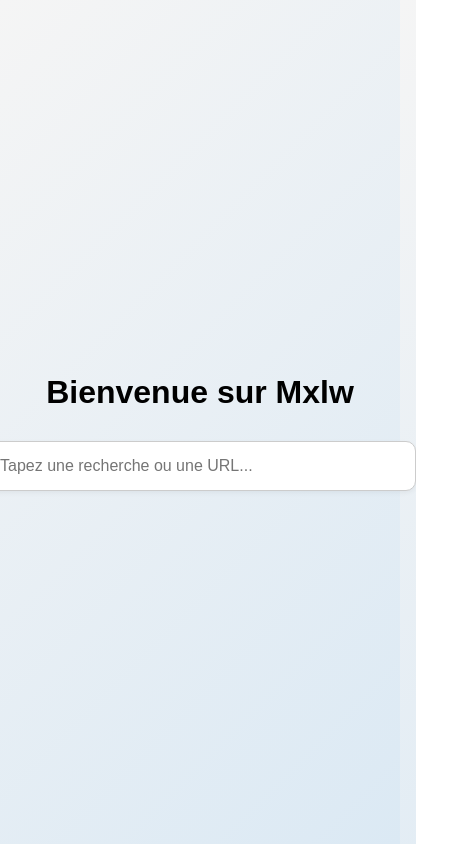
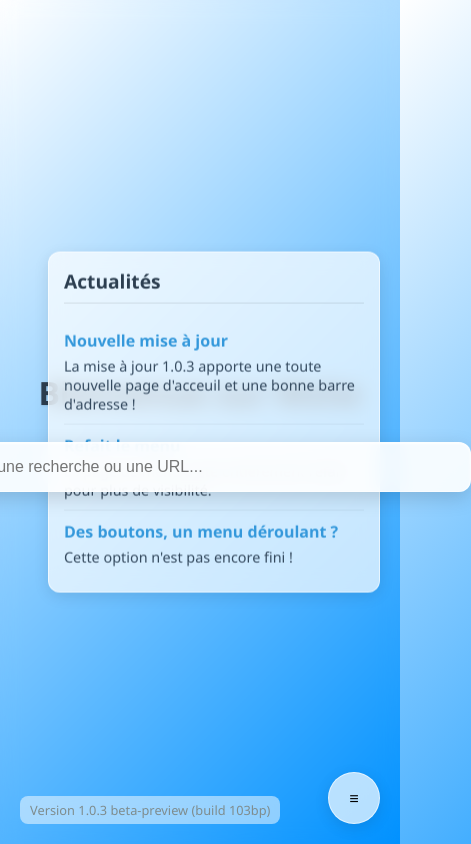
Before and after one commit to Maxlware-Developement/Mlxw-browser, an Electron app: page src/renderer/home.html in a window 400 px wide. Shown: the whole page, 471 px wide, since content can reach past the window. Drawn offline with Linux system fonts and the light colour scheme.

Commit message:
New home for 1.0.3

```diff
--- a/src/renderer/home.html
+++ b/src/renderer/home.html
@@ -6,31 +6,219 @@
   <style>
     body {
       margin: 0;
-      font-family: sans-serif;
+      font-family: 'Segoe UI', sans-serif;
       display: flex;
       justify-content: center;
       align-items: center;
-      height: 100vh;
-      background: linear-gradient(135deg, #f5f5f5, #dbe9f4);
+      min-height: 100vh;
+      background: linear-gradient(135deg, #ffffff 0%, #0091ff 100%);
       flex-direction: column;
+      position: relative;
+      overflow: hidden;
     }
+
+    body::before {
+      content: '';
+      position: absolute;
+      top: 0;
+      left: 0;
+      right: 0;
+      bottom: 0;
+      backdrop-filter: blur(10px);
+      z-index: -1;
+    }
+
     h1 {
       font-weight: 600;
       margin-bottom: 30px;
+      color: #2c3e50;
+      text-shadow: 0 1px 2px rgba(0,0,0,0.1);
     }
+
+    .search-container {
+      position: relative;
+      z-index: 1;
+    }
+
     input {
-      width: 400px;
+      width: 500px;
+      padding: 15px 20px;
+      font-size: 16px;
+      border-radius: 12px;
+      border: 1px solid rgba(255, 255, 255, 0.6);
+      box-shadow:
+        0 4px 15px rgba(0, 0, 0, 0.1),
+        inset 0 1px 2px rgba(255, 255, 255, 0.5);
+      background: rgba(255, 255, 255, 0.7);
+      backdrop-filter: blur(10px);
+      -webkit-backdrop-filter: blur(10px);
+      transition: all 0.3s ease;
+      outline: none;
+    }
+
+    input:focus {
+      background: rgba(255, 255, 255, 0.9);
+      box-shadow:
+        0 6px 20px rgba(0, 0, 0, 0.15),
+        inset 0 1px 2px rgba(255, 255, 255, 0.8);
+      transform: translateY(-2px);
+    }
+
+    .news-panel {
+      position: fixed;
+      right: 20px;
+      top: 50%;
+      transform: translateY(-50%);
+      width: 300px;
+      background: rgba(255, 255, 255, 0.7);
+      backdrop-filter: blur(10px);
+      -webkit-backdrop-filter: blur(10px);
+      border-radius: 12px;
       padding: 15px;
-      font-size: 16px;
-      border-radius: 10px;
-      border: 1px solid #ccc;
-      box-shadow: 0 2px 5px rgba(0,0,0,0.05);
+      box-shadow: 0 4px 15px rgba(0, 0, 0, 0.1);
+      border: 1px solid rgba(255, 255, 255, 0.6);
+      max-height: 60vh;
+      overflow-y: auto;
+    }
+
+    .news-panel h2 {
+      margin-top: 0;
+      font-size: 1.2em;
+      color: #2c3e50;
+      border-bottom: 1px solid rgba(0, 0, 0, 0.1);
+      padding-bottom: 8px;
+    }
+
+    .news-item {
+      padding: 10px 0;
+      border-bottom: 1px solid rgba(0, 0, 0, 0.05);
+    }
+
+    .news-item:last-child {
+      border-bottom: none;
+    }
+
+    .news-title {
+      font-weight: 600;
+      margin-bottom: 5px;
+      color: #3498db;
+    }
+
+    .news-content {
+      font-size: 0.9em;
+      color: #34495e;
+    }
+
+    .dropdown {
+      position: fixed;
+      bottom: 20px;
+      right: 20px;
+      z-index: 100;
+    }
+
+    .dropdown-btn {
+      background: rgba(255, 255, 255, 0.7);
+      backdrop-filter: blur(10px);
+      -webkit-backdrop-filter: blur(10px);
+      border: 1px solid rgba(255, 255, 255, 0.6);
+      border-radius: 50%;
+      width: 50px;
+      height: 50px;
+      cursor: pointer;
+      box-shadow: 0 4px 15px rgba(0, 0, 0, 0.1);
+      display: flex;
+      justify-content: center;
+      align-items: center;
+      transition: all 0.3s ease;
+    }
+
+    .dropdown-btn:hover {
+      background: rgba(255, 255, 255, 0.9);
+      transform: translateY(-2px);
+    }
+
+    .dropdown-content {
+      display: none;
+      position: absolute;
+      bottom: 60px;
+      right: 0;
+      background: rgba(255, 255, 255, 0.8);
+      backdrop-filter: blur(10px);
+      -webkit-backdrop-filter: blur(10px);
+      min-width: 160px;
+      border-radius: 12px;
+      box-shadow: 0 8px 20px rgba(0, 0, 0, 0.15);
+      border: 1px solid rgba(255, 255, 255, 0.6);
+      overflow: hidden;
+      z-index: 1;
+    }
+
+    .dropdown-content a {
+      color: #2c3e50;
+      padding: 12px 16px;
+      text-decoration: none;
+      display: block;
+      transition: background 0.2s ease;
+    }
+
+    .dropdown-content a:hover {
+      background: rgba(52, 152, 219, 0.1);
+    }
+
+    .dropdown:hover .dropdown-content {
+      display: block;
+    }
+
+    .version-info {
+      position: fixed;
+      bottom: 20px;
+      left: 20px;
+      font-size: 0.8em;
+      color: #7f8c8d;
+      background: rgba(255, 255, 255, 0.5);
+      padding: 5px 10px;
+      border-radius: 8px;
+      backdrop-filter: blur(5px);
+      -webkit-backdrop-filter: blur(5px);
     }
   </style>
 </head>
 <body>
   <h1>Bienvenue sur Mxlw</h1>
-  <input id="search" placeholder="Tapez une recherche ou une URL..." />
+  <div class="search-container">
+    <input id="search" placeholder="Tapez une recherche ou une URL..." />
+  </div>
+
+  <div class="news-panel">
+    <h2>Actualités</h2>
+    <div class="news-item">
+      <div class="news-title">Nouvelle mise à jour</div>
+      <div class="news-content">La mise à jour 1.0.3 apporte une toute nouvelle page d'acceuil et une bonne barre d'adresse !</div>
+    </div>
+    <div class="news-item">
+      <div class="news-title">Refait le menu</div>
+      <div class="news-content">La page de menu à été entièrement refait pour plus de visibilité.</div>
+    </div>
+    <div class="news-item">
+      <div class="news-title">Des boutons, un menu déroulant ?</div>
+      <div class="news-content">Cette option n'est pas encore fini !</div>
+    </div>
+  </div>
+
+  <div class="dropdown">
+    <div class="dropdown-btn">≡</div>
+    <div class="dropdown-content">
+      <p> EN BETA</p>
+      <a href="#">Paramètres</a>
+      <a href="#">Marque-pages</a>
+      <a href="#">Historique</a>
+      <a href="#">Téléchargements</a>
+      <a href="https://github.com/Maxlware-Developement/Mlxw-browser/wiki">Aide</a>
+    </div>
+  </div>
+
+  <div class="version-info">Version 1.0.3 beta-preview (build 103bp)</div>
+
   <script>
     const input = document.getElementById('search');
     input.addEventListener('keydown', (e) => {
@@ -43,6 +231,10 @@
         }
       }
     });
+
+    window.addEventListener('load', () => {
+      input.focus();
+    });
   </script>
 </body>
 </html>
```
